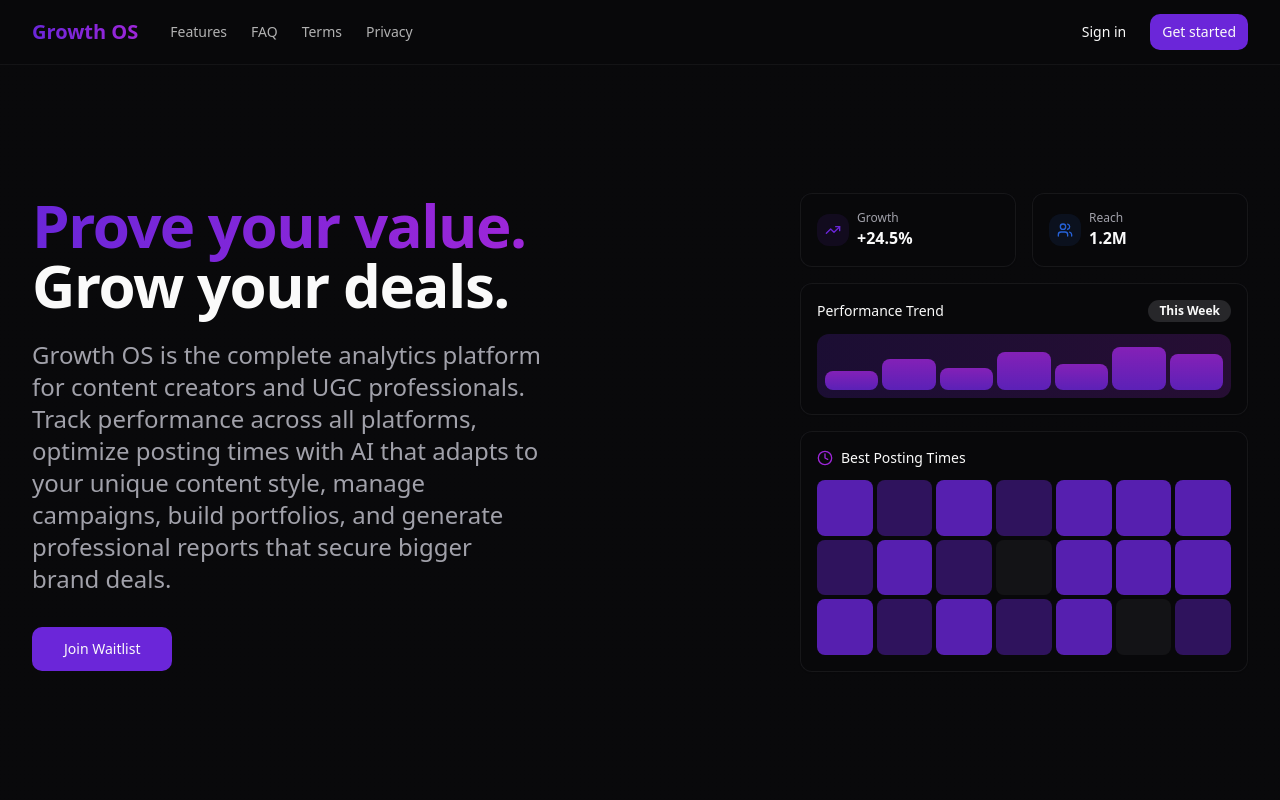
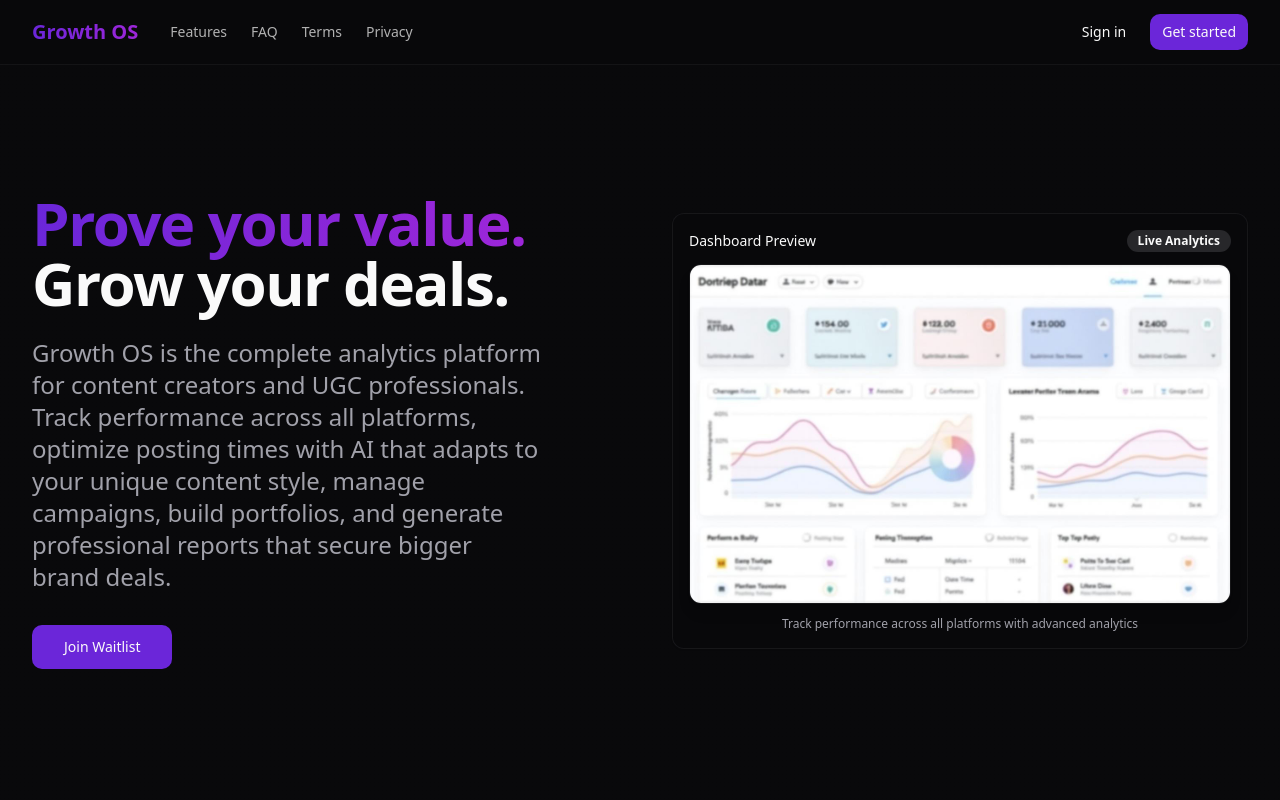
Before and after one commit to benschleper3/autaris, a React (Vite) app: page /landing in a window 1280 px wide. Shown: the top 800 px of the page. Built offline with nearby package versions, Linux system fonts and the light colour scheme.

Commit message:
Add dashboard preview to landing page

```diff
--- a/src/components/marketing/Hero.tsx
+++ b/src/components/marketing/Hero.tsx
@@ -5,6 +5,7 @@ import { Badge } from '@/components/ui/badge';
 import { Dialog, DialogContent, DialogTrigger } from '@/components/ui/dialog';
 import { TrendingUp, Users, Clock, BarChart3 } from 'lucide-react';
 import { WaitlistForm } from './WaitlistForm';
+import dashboardPreview from '@/assets/dashboard-preview.jpg';
 
 export function Hero() {
   const [showWaitlist, setShowWaitlist] = useState(false);
@@ -44,71 +45,22 @@ export function Hero() {
         </div>
 
         <div className="flex items-center justify-center lg:justify-end">
-          <div className="w-full max-w-md space-y-4">
-            {/* KPI Cards Mock */}
-            <div className="grid grid-cols-2 gap-4">
-              <Card className="p-4 bg-card/50 backdrop-blur-sm border-border/50">
-                <div className="flex items-center space-x-2">
-                  <div className="p-2 bg-primary/10 rounded-lg">
-                    <TrendingUp className="w-4 h-4 text-primary" />
-                  </div>
-                  <div>
-                    <p className="text-xs text-muted-foreground">Growth</p>
-                    <p className="font-semibold">+24.5%</p>
-                  </div>
-                </div>
-              </Card>
-
-              <Card className="p-4 bg-card/50 backdrop-blur-sm border-border/50">
-                <div className="flex items-center space-x-2">
-                  <div className="p-2 bg-growth-secondary/10 rounded-lg">
-                    <Users className="w-4 h-4 text-growth-secondary" />
-                  </div>
-                  <div>
-                    <p className="text-xs text-muted-foreground">Reach</p>
-                    <p className="font-semibold">1.2M</p>
-                  </div>
-                </div>
-              </Card>
-            </div>
-
-            {/* Mini Chart Mock */}
-            <Card className="p-4 bg-card/50 backdrop-blur-sm border-border/50">
+          <div className="w-full max-w-2xl">
+            {/* Dashboard Preview */}
+            <Card className="p-4 bg-card/50 backdrop-blur-sm border-border/50 overflow-hidden">
               <div className="space-y-3">
                 <div className="flex items-center justify-between">
-                  <h3 className="text-sm font-medium">Performance Trend</h3>
-                  <Badge variant="secondary" className="text-xs">This Week</Badge>
+                  <h3 className="text-sm font-medium">Dashboard Preview</h3>
+                  <Badge variant="secondary" className="text-xs">Live Analytics</Badge>
                 </div>
-                <div className="h-16 bg-gradient-to-r from-primary/20 to-growth-accent/20 rounded-lg flex items-end space-x-1 p-2">
-                  {[40, 65, 45, 80, 55, 90, 75].map((height, i) => (
-                    <div
-                      key={i}
-                      className="flex-1 bg-gradient-to-t from-primary to-growth-accent rounded-sm opacity-80"
-                      style={{ height: `${height}%` }}
-                    />
-                  ))}
-                </div>
-              </div>
-            </Card>
-
-            {/* Best Time Heatmap Mock */}
-            <Card className="p-4 bg-card/50 backdrop-blur-sm border-border/50">
-              <div className="space-y-3">
-                <div className="flex items-center space-x-2">
-                  <Clock className="w-4 h-4 text-growth-accent" />
-                  <h3 className="text-sm font-medium">Best Posting Times</h3>
-                </div>
-                <div className="grid grid-cols-7 gap-1">
-                  {Array.from({ length: 21 }, (_, i) => (
-                    <div
-                      key={i}
-                      className={`aspect-square rounded-sm ${
-                        Math.random() > 0.5 ? 'bg-primary/80' :
-                        Math.random() > 0.3 ? 'bg-primary/40' : 'bg-muted/40'
-                      }`}
-                    />
-                  ))}
-                </div>
+                <img
+                  src={dashboardPreview}
+                  alt="Growth OS Analytics Dashboard Preview - showing KPI metrics, performance trends, platform breakdown, and posting analytics"
+                  className="w-full rounded-lg shadow-lg border border-border/50"
+                />
+                <p className="text-xs text-muted-foreground text-center">
+                  Track performance across all platforms with advanced analytics
+                </p>
               </div>
             </Card>
           </div>
```
Also changed, not shown: src/assets/dashboard-preview.jpg (added).
